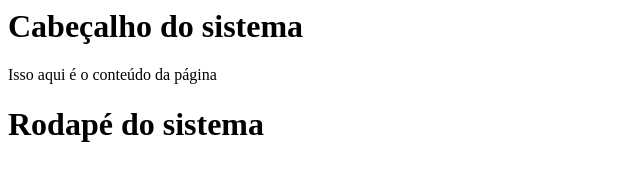
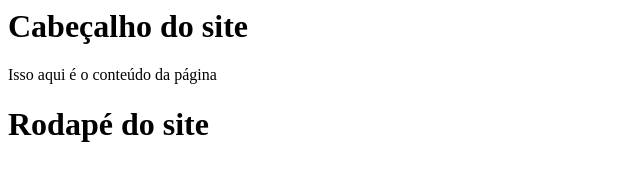
Before and after one commit to delanoholanda/testeDiretorio, a plain HTML site: page index.html in a window 1280 px wide. Shown: the whole page, without its empty margins (0-640 px from the left). Drawn offline with Linux system fonts and the light colour scheme.

Commit message:
mudança do html

```diff
--- a/index.html
+++ b/index.html
@@ -1,14 +1,14 @@
 <html>
   <head>
-    <title>Proposta um para homepage da empresa</title>
+    <title>Proposta 1 para homepage da empresa</title>
   </head>
   <body>
-    <h1>Cabeçalho do sistema</h1>
+    <h1>Cabeçalho do site</h1>
 
     <div>
       Isso aqui é o conteúdo da página
     </div>
 
-    <h1>Rodapé do sistema</h1>
+    <h1>Rodapé do site</h1>
   </body>
 </html>
```
